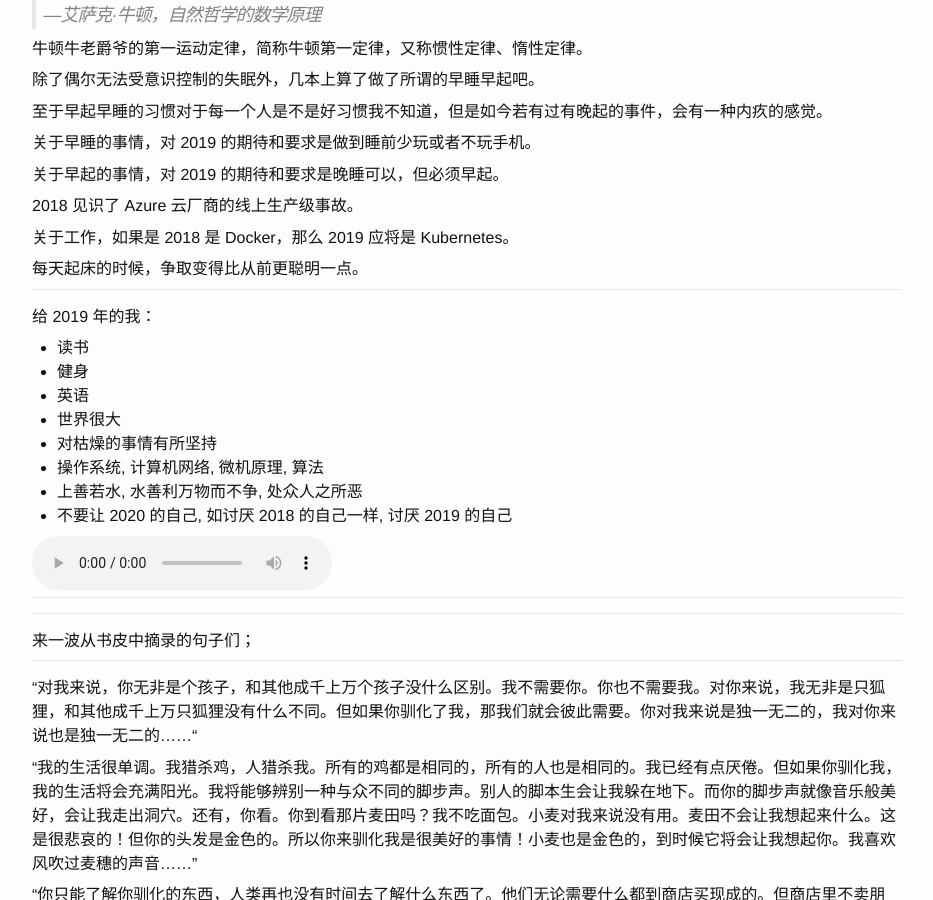
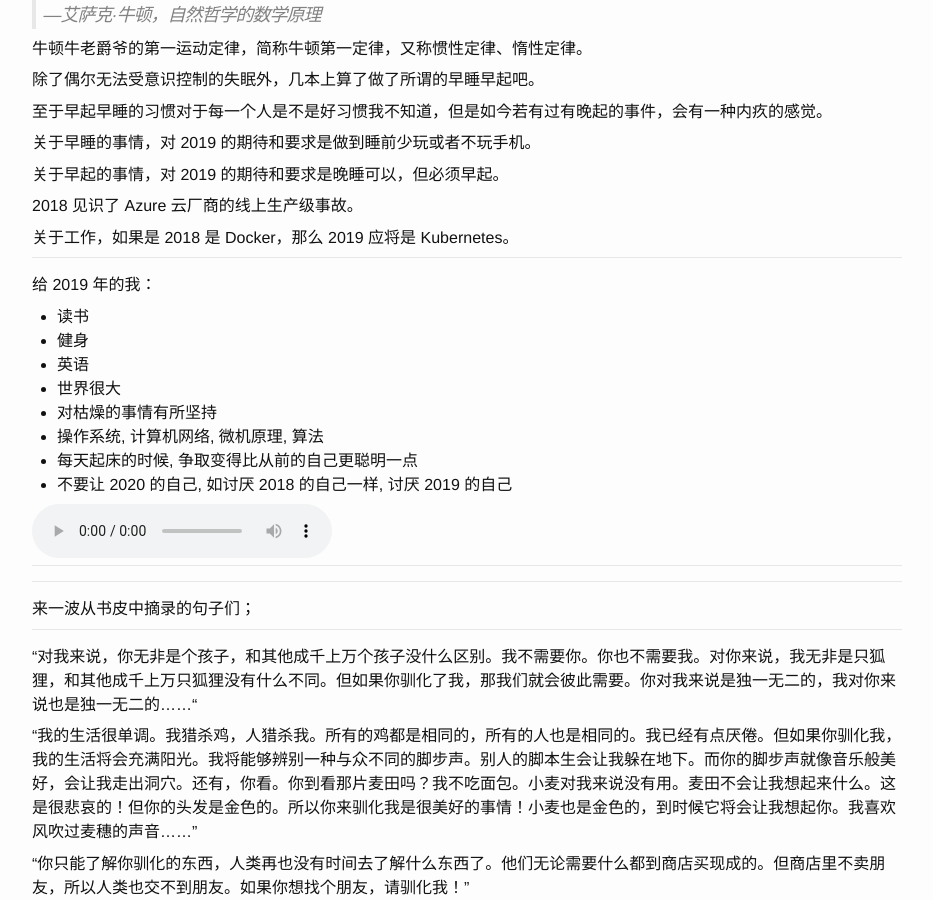
Before and after one commit to ousiax/ousiax.github.io, a Jekyll site: the page built from _journalctl/2018-12-31-annual-summary-2018.md, in a window 1280 px wide and 900 px high, scrolled down 3517 px. Shown: the whole window, without its empty margins (173-1106 px from the left). Built offline with Jekyll 4.4.1, drawn with Linux system fonts in a browser that asks for light colours.

Commit message:
Update 2018-12-31-annual-summary-2018.md

```diff
--- a/_journalctl/2018-12-31-annual-summary-2018.md
+++ b/_journalctl/2018-12-31-annual-summary-2018.md
@@ -173,7 +173,6 @@ Your browser does not support the audio element.
 
 关于工作，如果是 2018 是 Docker，那么 2019 应将是 Kubernetes。
 
-每天起床的时候，争取变得比从前更聪明一点。
 
 - - -
 
@@ -185,7 +184,7 @@ Your browser does not support the audio element.
 - 世界很大
 - 对枯燥的事情有所坚持
 - 操作系统, 计算机网络, 微机原理, 算法
-- 上善若水, 水善利万物而不争, 处众人之所恶
+- 每天起床的时候, 争取变得比从前的自己更聪明一点
 - 不要让 2020 的自己, 如讨厌 2018 的自己一样, 讨厌 2019 的自己
 
 <audio controls="">
```
